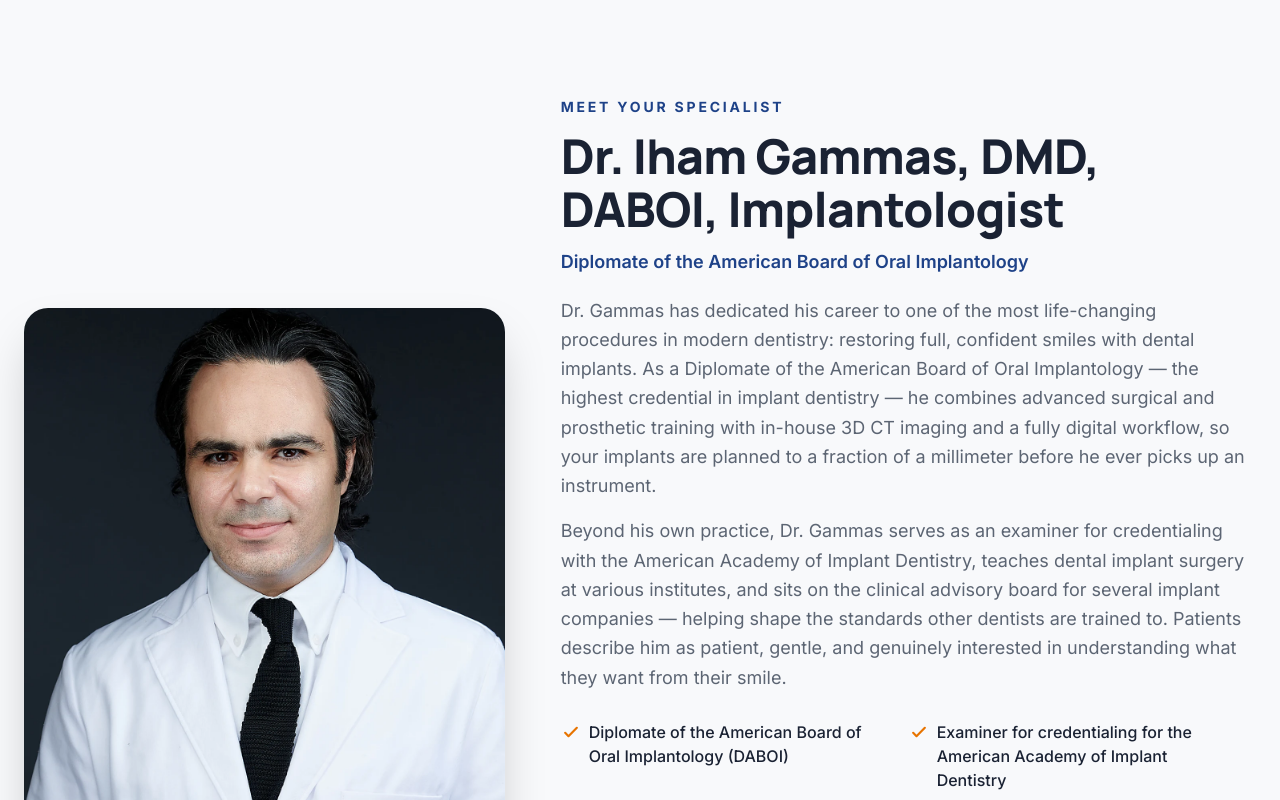
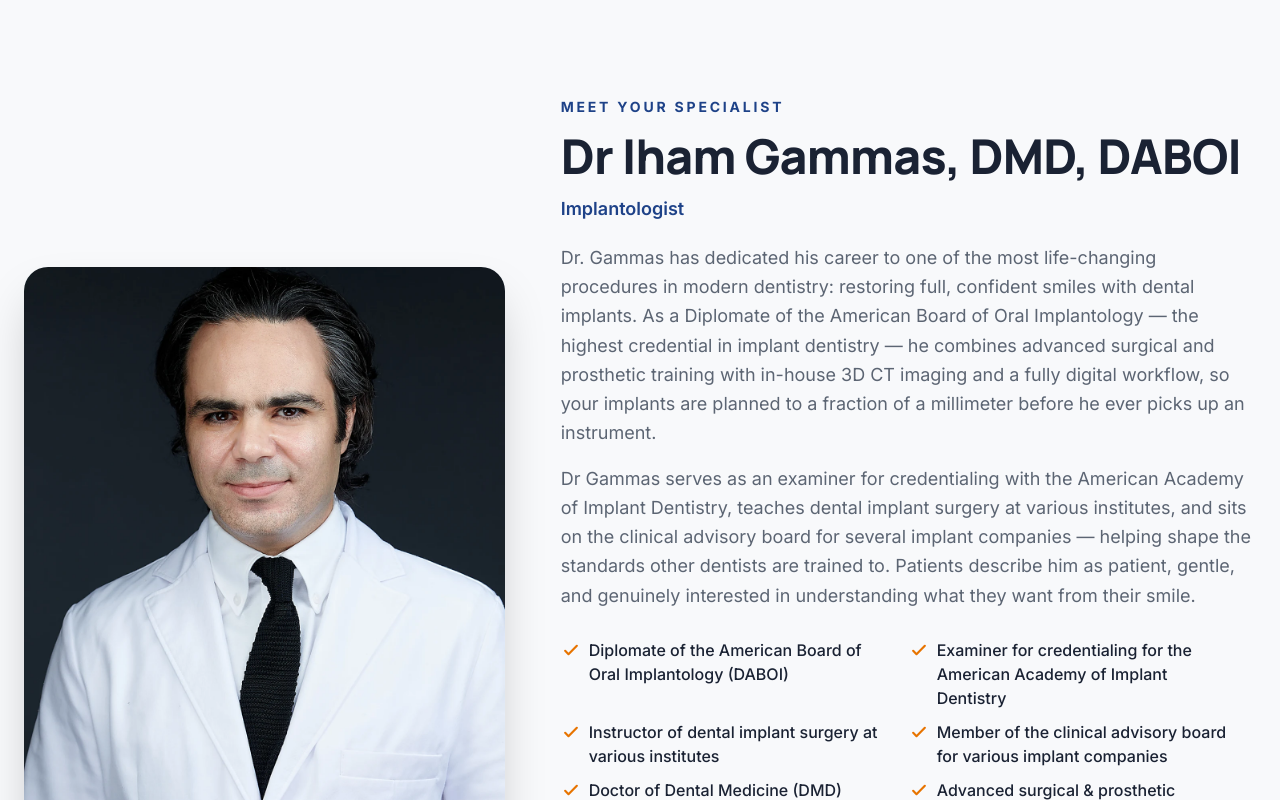
Before and after one commit to Landing-Pages-Websites/lowell-family-dental-landing, a Next.js app: page / in a window 1280 px wide. Shown: the part 920-1720 px from the top of the page. Built offline with nearby package versions, Linux system fonts and the light colour scheme.

Commit message:
Implants LP final edits: Dr Iham Gammas DMD DABOI name/Implantologist title format; remove 'Beyond his own practice' sentence; Sunbit -> Proceed Finance financing partner

```diff
--- a/src/components/Doctor.tsx
+++ b/src/components/Doctor.tsx
@@ -68,12 +68,12 @@
           </Reveal>
           <Reveal delay={140}>
             <h2 className="mt-3 text-3xl sm:text-4xl lg:text-5xl font-extrabold text-[var(--color-text)] leading-[1.1]">
-              Dr. Iham Gammas, DMD, DABOI, Implantologist
+              Dr Iham Gammas, DMD, DABOI
             </h2>
           </Reveal>
           <Reveal delay={170}>
             <p className="mt-3 text-lg font-semibold text-[var(--color-primary)]">
-              Diplomate of the American Board of Oral Implantology
+              Implantologist
             </p>
           </Reveal>
           <Reveal delay={200}>
@@ -88,7 +88,7 @@
           </Reveal>
           <Reveal delay={260}>
             <p className="mt-4 text-lg text-[var(--color-text-muted)] leading-relaxed">
-              Beyond his own practice, Dr. Gammas serves as an examiner for credentialing with
+              Dr Gammas serves as an examiner for credentialing with
               the American Academy of Implant Dentistry, teaches dental implant surgery at
               various institutes, and sits on the clinical advisory board for several implant
               companies — helping shape the standards other dentists are trained to. Patients
--- a/src/components/Financing.tsx
+++ b/src/components/Financing.tsx
@@ -12,7 +12,7 @@
   {
     title: "0% interest financing options",
     body:
-      "We work with CareCredit, Sunbit and other partners so qualified patients can break treatment into low monthly payments — many with 0% interest.",
+      "We work with CareCredit, Proceed Finance and other partners so qualified patients can break treatment into low monthly payments — many with 0% interest.",
   },
   {
     title: "Most insurances accepted",
@@ -74,7 +74,7 @@
               </div>
               <p className="mt-2 text-sm text-white/85 leading-relaxed">
                 Qualified patients break treatment into low monthly payments through
-                CareCredit and Sunbit. Most patients pay <span className="font-bold text-white">less per month than their phone bill</span>.
+                CareCredit and Proceed Finance. Most patients pay <span className="font-bold text-white">less per month than their phone bill</span>.
               </p>
               <p className="mt-3 text-[11px] text-white/60">
                 *Subject to approval. Ask us for current terms at your free consultation.
```
